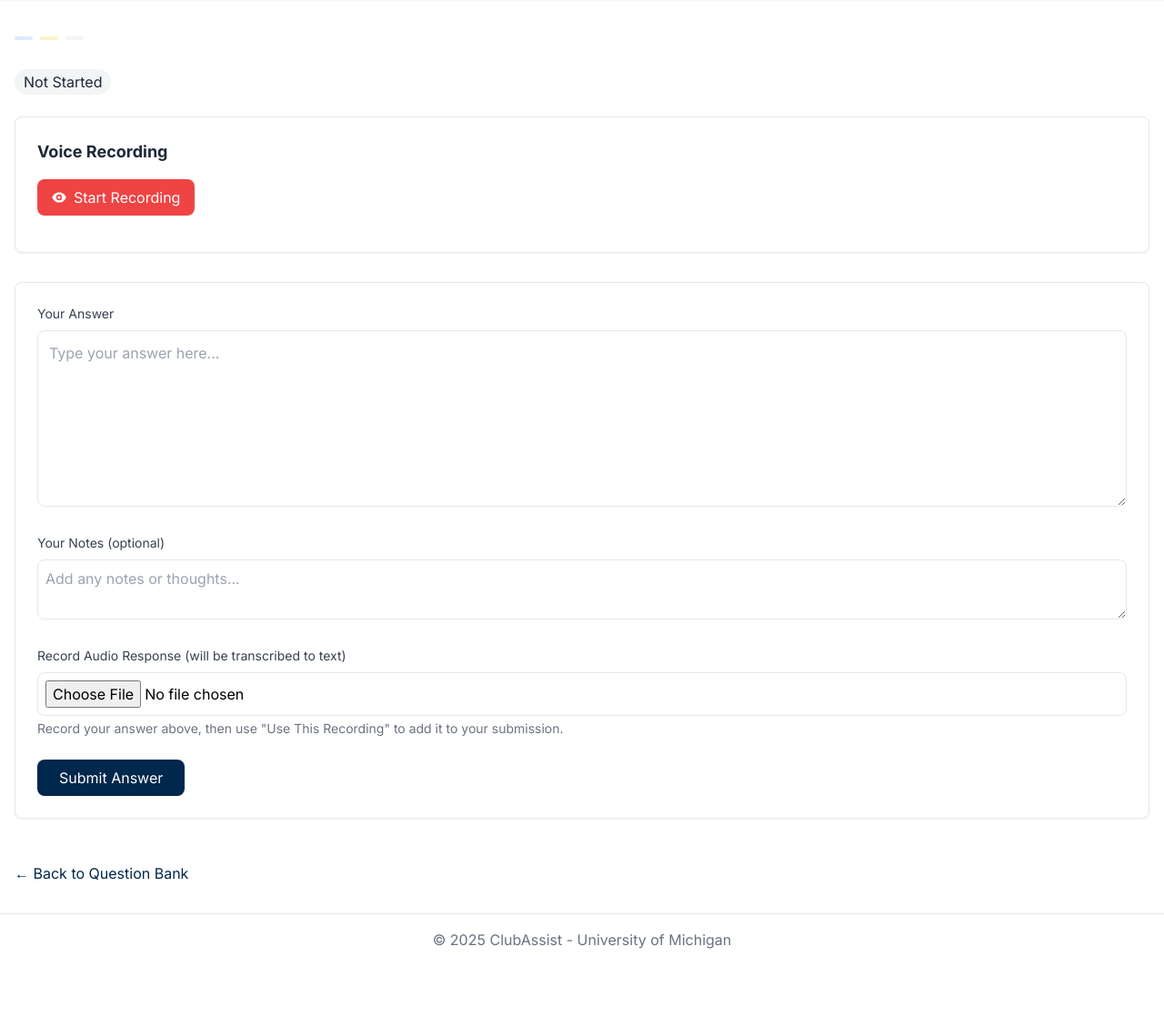
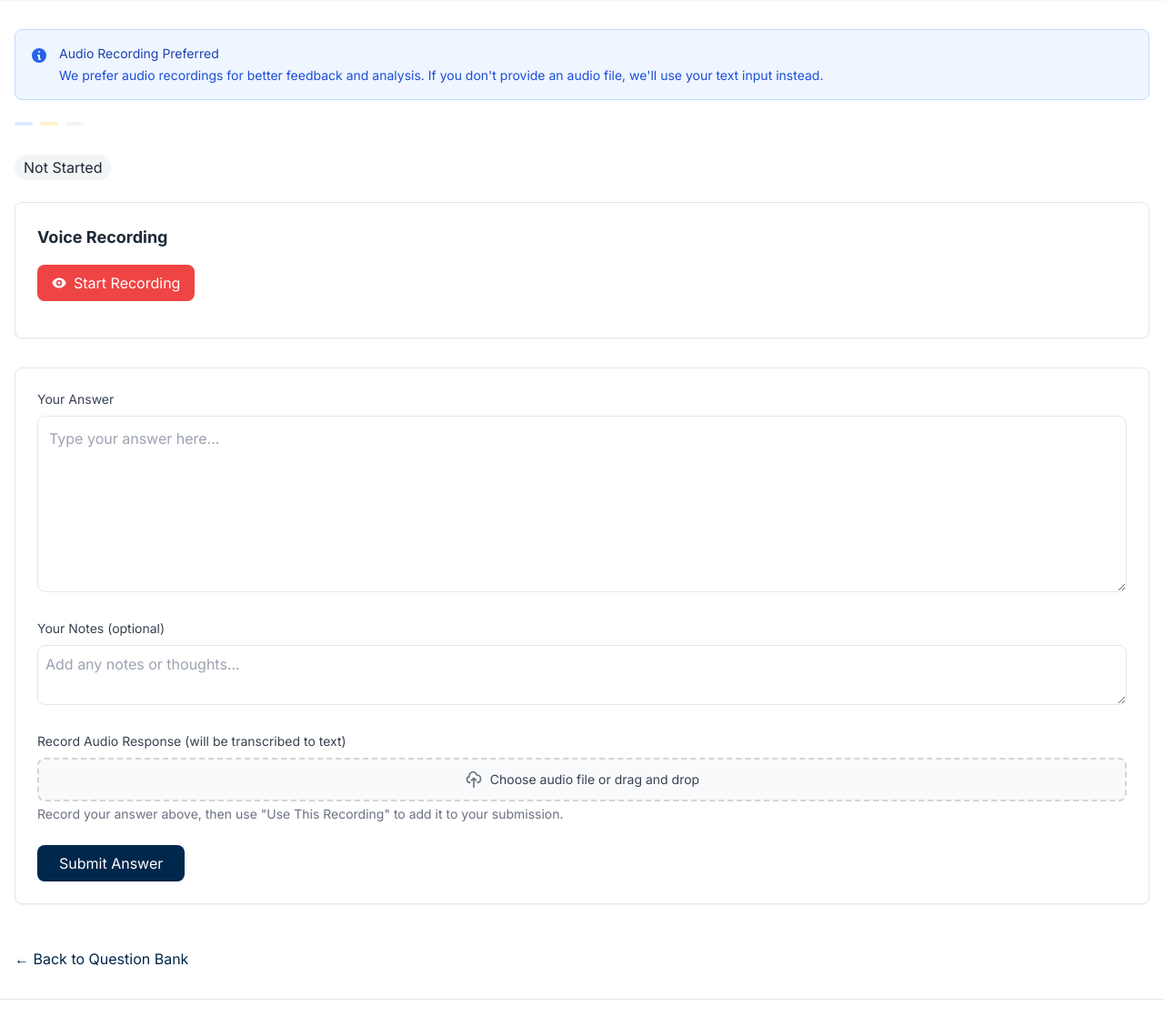
Before and after one commit to LBJANU/ClubAssist, a Django app: template templates/interviews/practice.html in a window 1280 px wide. Shown: the part 66-1184 px from the top of the page at 91% size. Before the commit the page ends 1109 px from the top, so only its background shows below. Run offline with Django 5.2, Linux system fonts and the light colour scheme; the template is opened without the code that fills it, so the values that code supplies are empty; some libraries are stand-ins or nearby versions.

Commit message:
some good comments and new file UI

```diff
--- a/interviews/utils.py
+++ b/interviews/utils.py
@@ -19,7 +19,7 @@ def analyze_speech_metrics(transcript, words_data):
         },
         'pauses': {
             'total_pauses': 0,
-            'long_pauses': 0,  # >0.5 seconds
+            'long_pauses': 0,  # >2.0 seconds
             'average_pause_duration': 0.0,
             'pause_locations': []
         },
@@ -41,7 +41,7 @@ def analyze_speech_metrics(transcript, words_data):
     # Calculate speaking duration and total words
     if words_data:
         first_word_time = words_data[0]['start']
-        last_word_time = words_data[-1]['end']
+        last_word_time = words_data[-1]['end'] #-1 is the last element in python, who knew
         analysis['overall_metrics']['speaking_time'] = last_word_time - first_word_time
         analysis['overall_metrics']['total_words'] = len(words_data)
 
--- a/templates/interviews/practice.html
+++ b/templates/interviews/practice.html
@@ -4,6 +4,19 @@
 
 {% block content %}
 <div class="container mx-auto px-4 py-8">
+    <!-- Audio Preference Notice -->
+    <div class="bg-blue-50 border border-blue-200 rounded-lg p-4 mb-6">
+        <div class="flex items-start">
+            <svg class="w-5 h-5 text-blue-600 mt-0.5 mr-3 flex-shrink-0" fill="currentColor" viewBox="0 0 20 20">
+                <path fill-rule="evenodd" d="M18 10a8 8 0 11-16 0 8 8 0 0116 0zm-7-4a1 1 0 11-2 0 1 1 0 012 0zM9 9a1 1 0 000 2v3a1 1 0 001 1h1a1 1 0 100-2v-3a1 1 0 00-1-1H9z" clip-rule="evenodd"/>
+            </svg>
+            <div>
+                <h3 class="text-sm font-medium text-blue-800 mb-1">Audio Recording Preferred</h3>
+                <p class="text-sm text-blue-700">We prefer audio recordings for better feedback and analysis. If you don't provide an audio file, we'll use your text input instead.</p>
+            </div>
+        </div>
+    </div>
+
     <!-- Question Header -->
     <div class="mb-8">
         <h1 class="text-3xl font-bold text-michigan-blue mb-2">{{ question.title }}</h1>
@@ -92,7 +105,25 @@
         </div>
         <div class="mb-6">
             <label for="response_audio" class="block text-sm font-medium text-gray-700 mb-2">Record Audio Response (will be transcribed to text)</label>
-            <input type="file" name="response_audio" id="response_audio" accept="audio/*" class="w-full p-2 border rounded-lg">
+            <div class="relative">
+                <input type="file" name="response_audio" id="response_audio" accept="audio/*" class="absolute inset-0 w-full h-full opacity-0 cursor-pointer">
+                <div id="file-upload-area" class="flex items-center justify-center w-full p-3 border-2 border-dashed border-gray-300 rounded-lg bg-gray-50 hover:bg-gray-100 transition-colors">
+                    <div class="flex items-center space-x-2">
+                        <svg class="w-5 h-5 text-gray-500" fill="none" stroke="currentColor" viewBox="0 0 24 24">
+                            <path stroke-linecap="round" stroke-linejoin="round" stroke-width="2" d="M7 16a4 4 0 01-.88-7.903A5 5 0 1115.9 6L16 6a5 5 0 011 9.9M15 13l-3-3m0 0l-3 3m3-3v12"/>
+                        </svg>
+                        <span id="file-upload-text" class="text-sm font-medium text-gray-700">Choose audio file or drag and drop</span>
+                    </div>
+                </div>
+            </div>
+            <div id="file-info" class="hidden mt-2 p-2 bg-green-50 border border-green-200 rounded-lg">
+                <div class="flex items-center space-x-2">
+                    <svg class="w-4 h-4 text-green-600" fill="none" stroke="currentColor" viewBox="0 0 24 24">
+                        <path stroke-linecap="round" stroke-linejoin="round" stroke-width="2" d="M5 13l4 4L19 7"/>
+                    </svg>
+                    <span id="file-name" class="text-sm font-medium text-green-800"></span>
+                </div>
+            </div>
             <p class="text-sm text-gray-500 mt-1">Record your answer above, then use "Use This Recording" to add it to your submission.</p>
         </div>
         <div class="flex items-center space-x-4">
@@ -253,11 +284,44 @@ function useRecording() {
         dataTransfer.items.add(file);
 
         // Set the file input
-        document.getElementById('response_audio').files = dataTransfer.files;
+        const fileInput = document.getElementById('response_audio');
+        fileInput.files = dataTransfer.files;
+
+        // Manually trigger the change event to update the UI
+        const changeEvent = new Event('change', { bubbles: true });
+        fileInput.dispatchEvent(changeEvent);
 
         alert('Recording added to form! You can now submit your answer.');
     }
 }
+
+// File input handling
+document.getElementById('response_audio').addEventListener('change', function(e) {
+    const file = e.target.files[0];
+    const fileInfo = document.getElementById('file-info');
+    const fileName = document.getElementById('file-name');
+    const fileUploadText = document.getElementById('file-upload-text');
+    const fileUploadArea = document.getElementById('file-upload-area');
+
+    if (file) {
+        // Show file info
+        fileName.textContent = file.name;
+        fileInfo.classList.remove('hidden');
+
+        // Update upload area appearance
+        fileUploadArea.classList.remove('border-gray-300', 'bg-gray-50');
+        fileUploadArea.classList.add('border-green-300', 'bg-green-50');
+        fileUploadText.textContent = 'File selected ✓';
+    } else {
+        // Hide file info
+        fileInfo.classList.add('hidden');
+
+        // Reset upload area appearance
+        fileUploadArea.classList.remove('border-green-300', 'bg-green-50');
+        fileUploadArea.classList.add('border-gray-300', 'bg-gray-50');
+        fileUploadText.textContent = 'Choose audio file or drag and drop';
+    }
+});
 
 // Event listeners
 document.getElementById('startRecording').addEventListener('click', startRecording);
```
